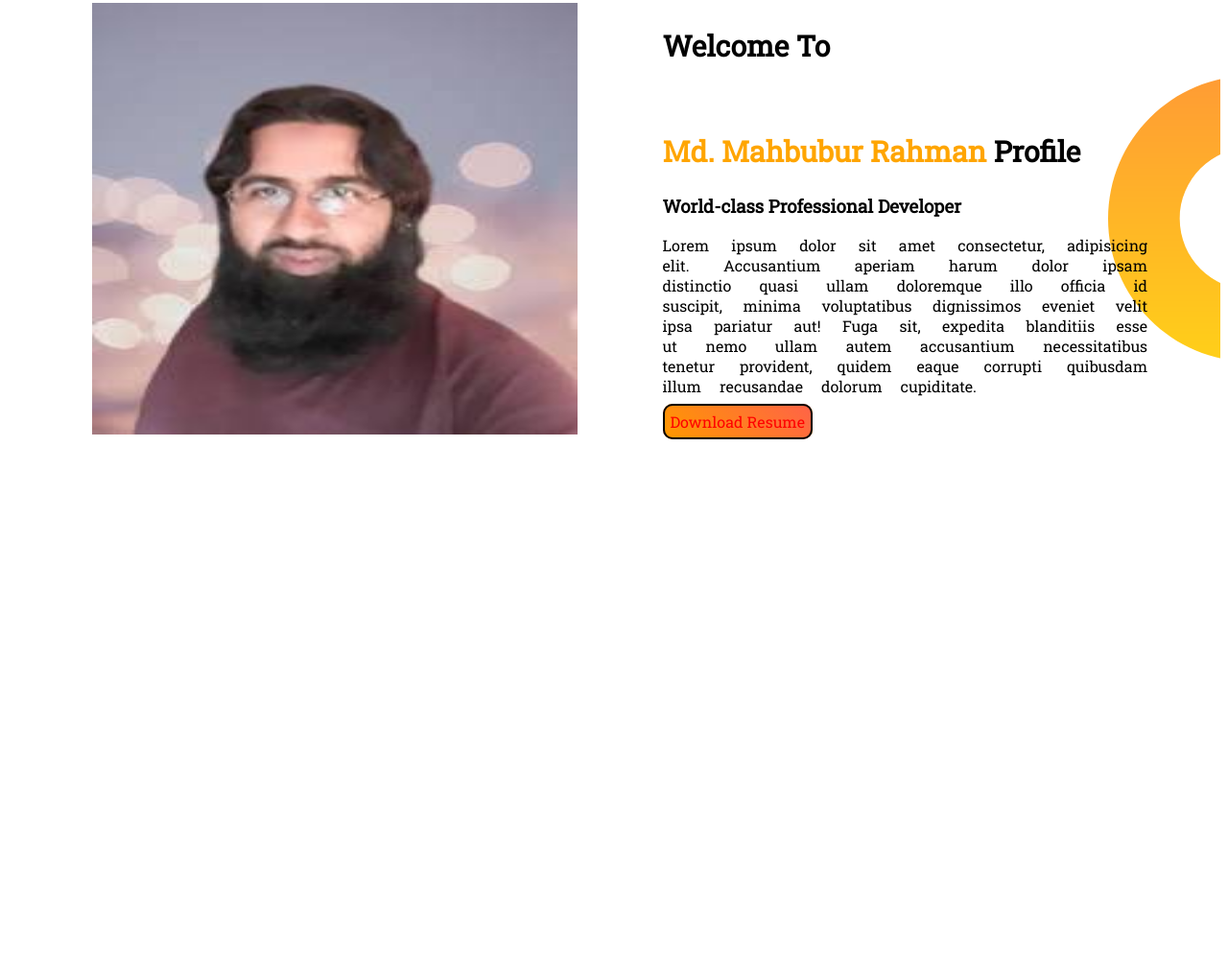
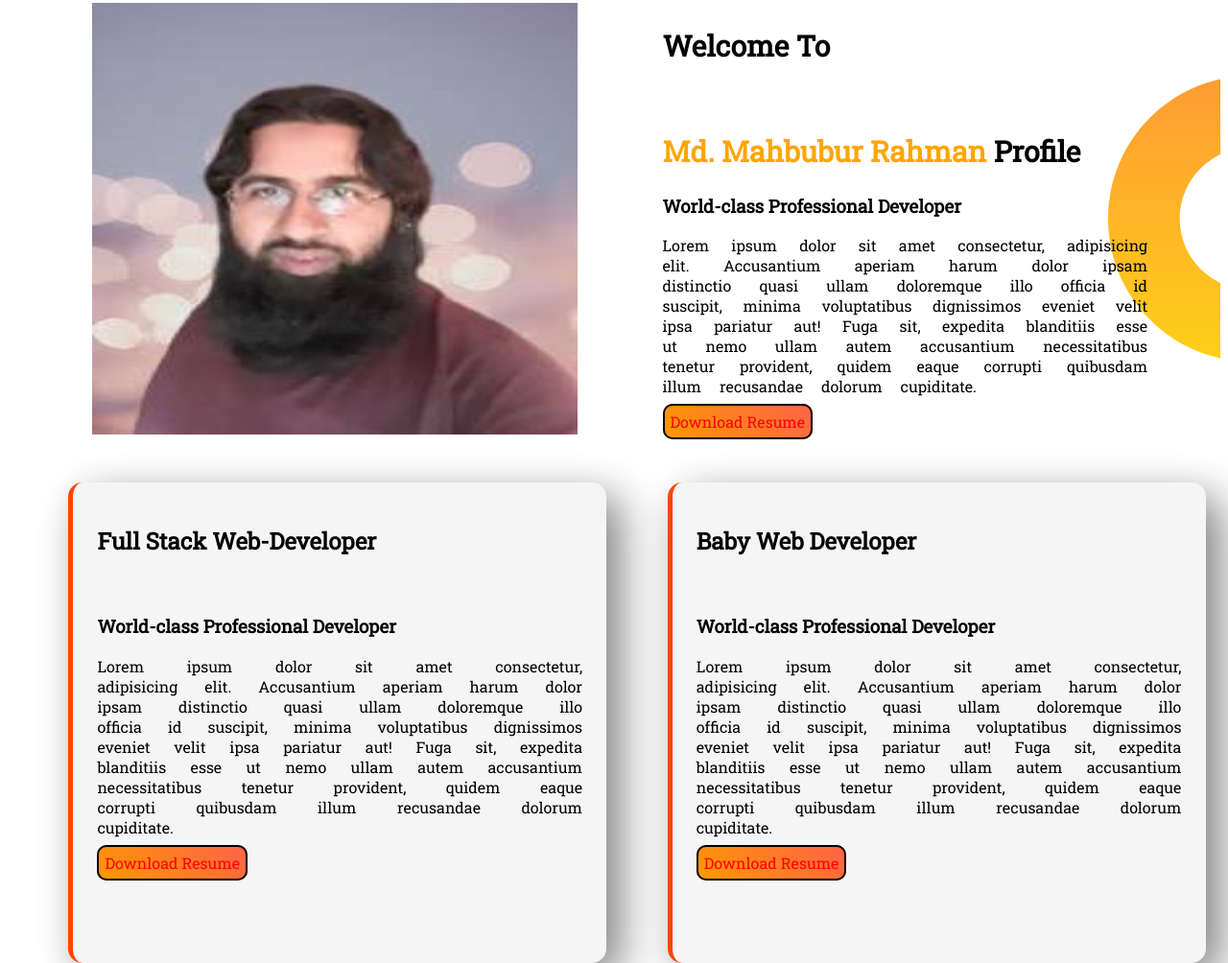
Before and after one commit to mdmahbubur007/Project-Programming-Hero, a plain HTML site: page Web-Development/Index.html in a window 1280 px wide. Shown: the part 476-1480 px from the top of the page at 96% size. Before the commit the page ends 937 px from the top, so only its background shows below. Drawn offline with Linux system fonts and the light colour scheme.

Commit message:
update midnight

```diff
--- a/Web-Development/Index.html
+++ b/Web-Development/Index.html
@@ -32,6 +32,25 @@
         <p>Lorem ipsum dolor sit amet consectetur, adipisicing elit. Accusantium aperiam harum dolor ipsam distinctio quasi ullam doloremque illo officia id suscipit, minima voluptatibus dignissimos eveniet velit ipsa pariatur aut! Fuga sit, expedita blanditiis esse ut nemo ullam autem accusantium necessitatibus tenetur provident, quidem eaque corrupti quibusdam illum recusandae dolorum cupiditate.</p>
         <a target="_blank" href="https://github.com/mdmahbubur007/Project-Programming-Hero/tree/master/Web-Development">Download Resume</a>
     </div>
+    <br><br><br>
+    <section>
+        <div class="half-width-1">
+            <h2>Full Stack Web-Developer</h2><br>
+
+            <h3>World-class Professional Developer</h3>
+            <p>Lorem ipsum dolor sit amet consectetur, adipisicing elit. Accusantium aperiam harum dolor ipsam distinctio quasi ullam doloremque illo officia id suscipit, minima voluptatibus dignissimos eveniet velit ipsa pariatur aut! Fuga sit, expedita blanditiis esse ut nemo ullam autem accusantium necessitatibus tenetur provident, quidem eaque corrupti quibusdam illum recusandae dolorum cupiditate.</p>
+            <a target="_blank" href="https://github.com/mdmahbubur007/Project-Programming-Hero/tree/master/Web-Development">Download Resume</a>
+        </div>
+        <div class="half-width-1">
+            <h2>Baby Web Developer</h2><br>
+
+            <h3>World-class Professional Developer</h3>
+            <p>Lorem ipsum dolor sit amet consectetur, adipisicing elit. Accusantium aperiam harum dolor ipsam distinctio quasi ullam doloremque illo officia id suscipit, minima voluptatibus dignissimos eveniet velit ipsa pariatur aut! Fuga sit, expedita blanditiis esse ut nemo ullam autem accusantium necessitatibus tenetur provident, quidem eaque corrupti quibusdam illum recusandae dolorum cupiditate.</p>
+            <a target="_blank" href="https://github.com/mdmahbubur007/Project-Programming-Hero/tree/master/Web-Development">Download Resume</a>
+        </div>
+    </section>
+
 </section>
 </body>
+<br><br><br><br>
 </html>
--- a/Web-Development/style.css
+++ b/Web-Development/style.css
@@ -39,6 +39,21 @@ a{
     height:450px;
     background-repeat: no-repeat;
     background-position: right;
+}
+.half-width-1{
+    background-color:whitesmoke;
+    width:40%;
+    margin-left: 5%;
+    padding:2%;
+    float:left;
+    height: 450px;
+    margin-top: 50px;
 
-
+    box-shadow: 15px 15px 45px gray ;
+    border-left: 5px solid orangered;
+    border-radius:15px;
 }
+p{
+    text-align: justify;
+    word-spacing: 20px;
+}
```
